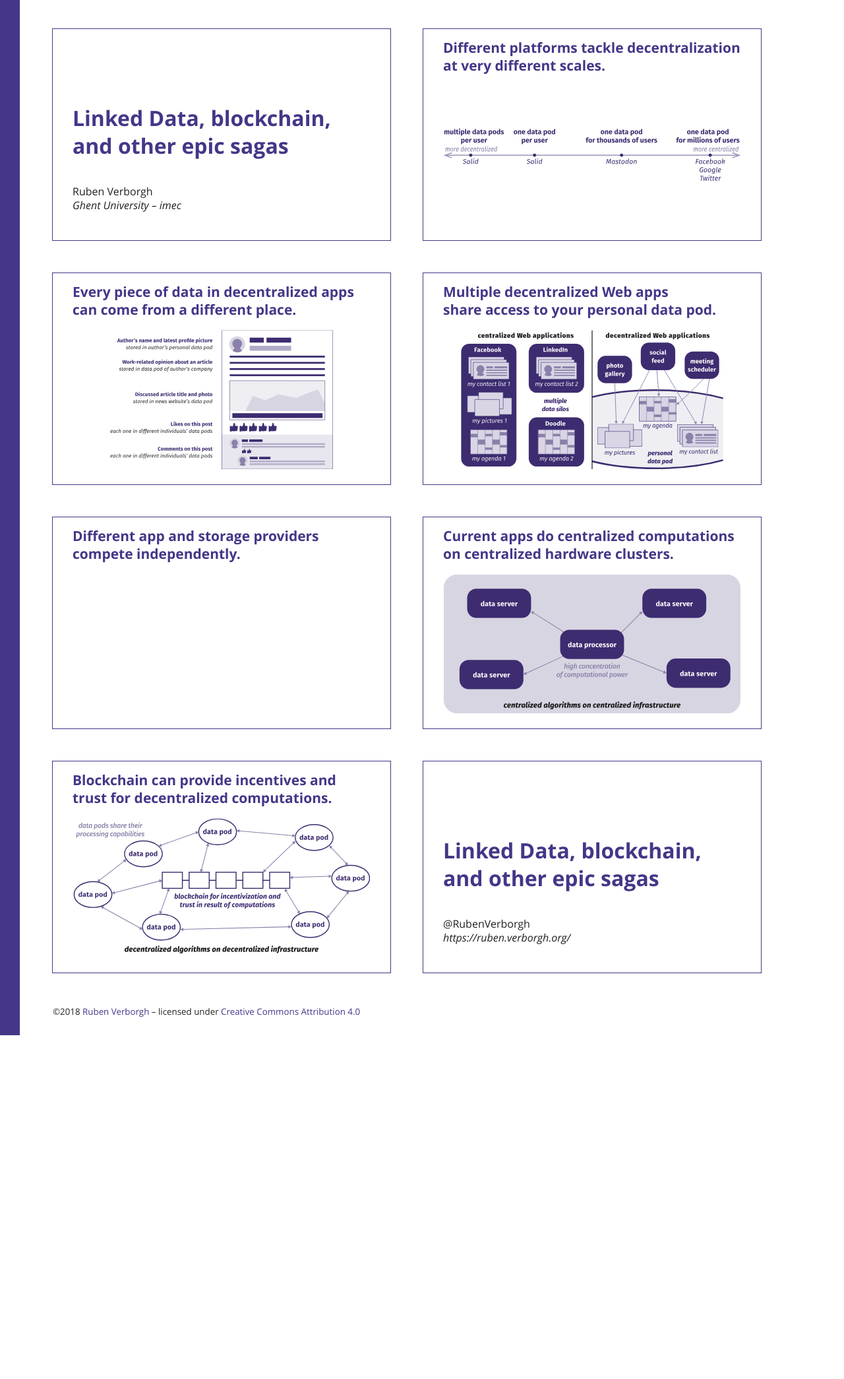
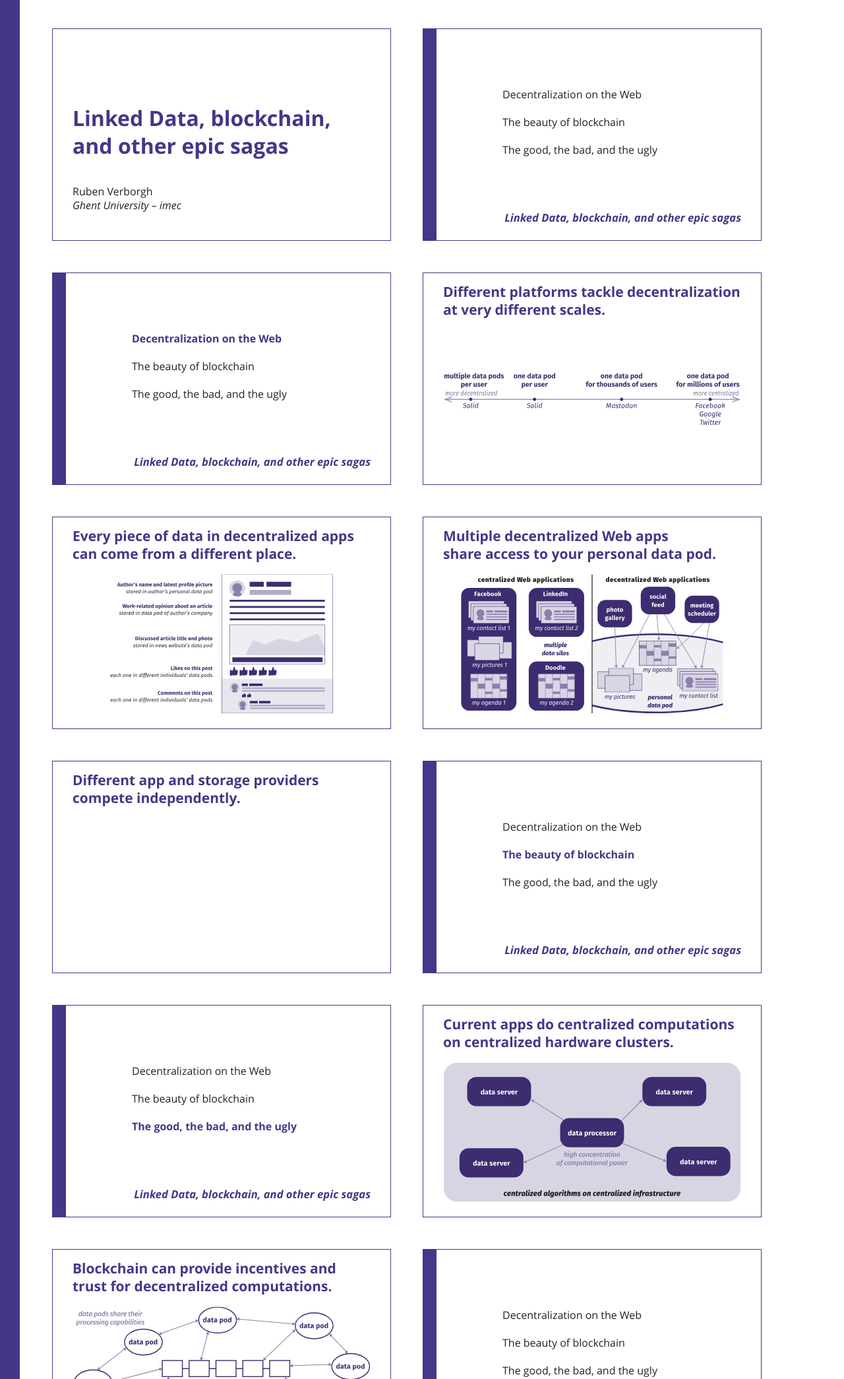
Before and after one commit to RubenVerborgh/VOGIN-IP-2018, a website: page index.html in a window 1280 px wide. Shown: the part 220-2310 px from the top of the page at 66% size. Before the commit the page ends 1789 px from the top, so only its background shows below. Drawn offline with Linux system fonts and the light colour scheme.

Commit message:
Add TOC slides.

```diff
--- a/index.html
+++ b/index.html
@@ -25,6 +25,24 @@
     <h2>Linked Data, blockchain, and other epic sagas</h2>
     <p class="author">Ruben Verborgh</p>
     <p class="affiliation">Ghent University – imec</p>
+  </div>
+
+  <div class="toc slide" id="toc">
+    <h2>Linked Data, blockchain, and other epic sagas</h2>
+    <ul>
+      <li class="next"><a href="#toc-decentralization">Decentralization on the Web</a></li>
+      <li class="next"><a href="#toc-blockchain">The beauty of blockchain</a></li>
+      <li class="next"><a href="#toc-discussion">The good, the bad, and the ugly</a></li>
+    </ul>
+  </div>
+
+  <div class="toc slide" id="toc-decentralization">
+    <h2>Linked Data, blockchain, and other epic sagas</h2>
+    <ul>
+      <li class="current"><a href="#toc-decentralization">Decentralization on the Web</a></li>
+      <li><a href="#toc-blockchain">The beauty of blockchain</a></li>
+      <li><a href="#toc-discussion">The good, the bad, and the ugly</a></li>
+    </ul>
   </div>
 
   <div class="slide" id="axis">
@@ -67,6 +85,24 @@
     </figure>
   </div>
 
+  <div class="toc slide" id="toc-blockchain">
+    <h2>Linked Data, blockchain, and other epic sagas</h2>
+    <ul>
+      <li><a href="#toc-decentralization">Decentralization on the Web</a></li>
+      <li class="current"><a href="#toc-blockchain">The beauty of blockchain</a></li>
+      <li><a href="#toc-discussion">The good, the bad, and the ugly</a></li>
+    </ul>
+  </div>
+
+  <div class="toc slide" id="toc-discussion">
+    <h2>Linked Data, blockchain, and other epic sagas</h2>
+    <ul>
+      <li><a href="#toc-decentralization">Decentralization on the Web</a></li>
+      <li><a href="#toc-blockchain">The beauty of blockchain</a></li>
+      <li class="current"><a href="#toc-discussion">The good, the bad, and the ugly</a></li>
+    </ul>
+  </div>
+
   <div class="slide" id="centralized-computation">
     <h2>
       Current apps do centralized computations<br>
@@ -87,6 +123,15 @@
     </figure>
   </div>
 
+  <div class="toc slide" id="recap">
+    <h2>Linked Data, blockchain, and other epic sagas</h2>
+    <ul>
+      <li><a href="#toc-decentralization">Decentralization on the Web</a></li>
+      <li><a href="#toc-blockchain">The beauty of blockchain</a></li>
+      <li><a href="#toc-discussion">The good, the bad, and the ugly</a></li>
+    </ul>
+  </div>
+
   <div class="title slide" id="end">
     <h2>Linked Data, blockchain, and other epic sagas</h2>
     <p class="author"><a href="https://twitter.com/RubenVerborgh">@RubenVerborgh</a></p>
--- a/styles/custom.css
+++ b/styles/custom.css
@@ -23,3 +23,7 @@ p.venue {
 .slide q {
   font-style: italic;
 }
+
+.slide.toc h2 {
+  font-size: 1.04em;
+}
```
